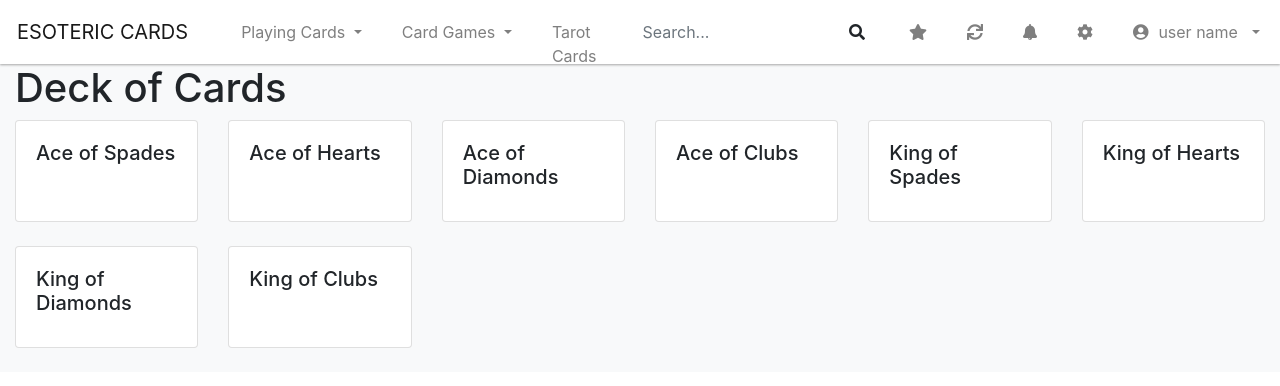
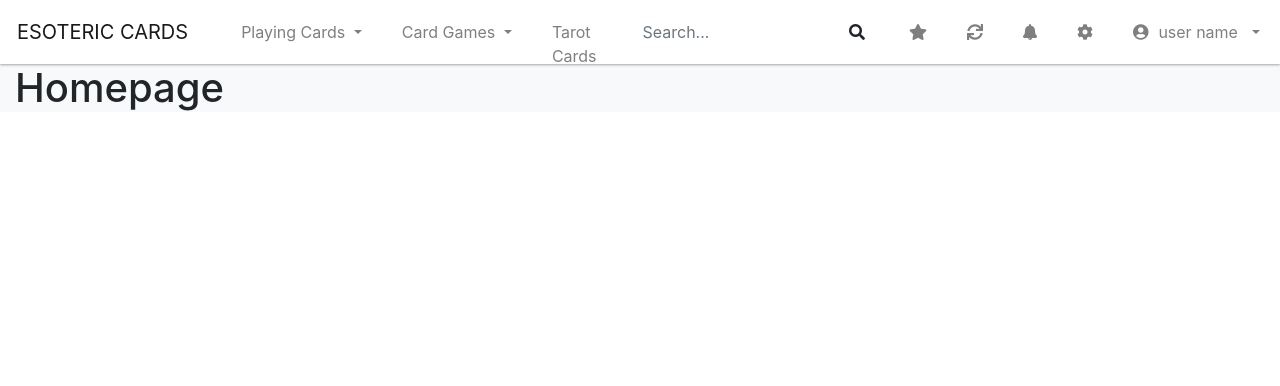
Before and after one commit to levpopov1/esoteric-cards, a Vue app: page /#/ in a window 1280 px wide. Shown: the top 386 px of the page. Built offline with nearby package versions, Linux system fonts and the light colour scheme.

Commit message:
removes component from homepage

```diff
--- a/src/views/Home.vue
+++ b/src/views/Home.vue
@@ -1,6 +1,6 @@
 <template>
   <div id="home">
-      <Deck/>
+      <h1>Homepage</h1>
   </div>
 </template>
 
@@ -9,13 +9,13 @@
 // import HelloWorld from '@/components/HelloWorld.vue'
 // import Deck from '@/components/Deck'
 // import Sidebar from '@/components/Sidebar'
-import Deck from '@/components/Deck'
+// import Deck from '@/components/Deck'
 
 
 export default {
   name: 'Home',
   components: {
-    Deck,
+    // Deck,
     // Sidebar,
   }
 }
```
